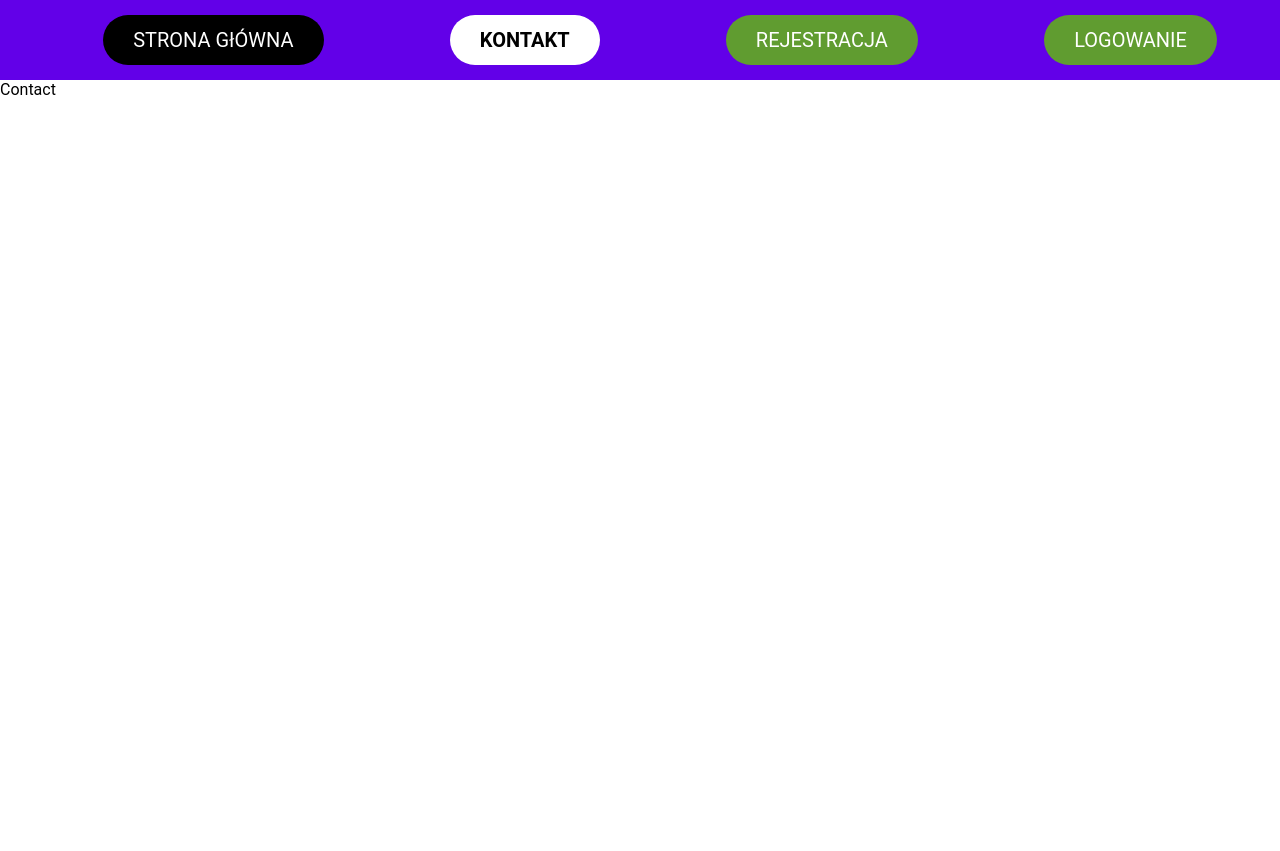
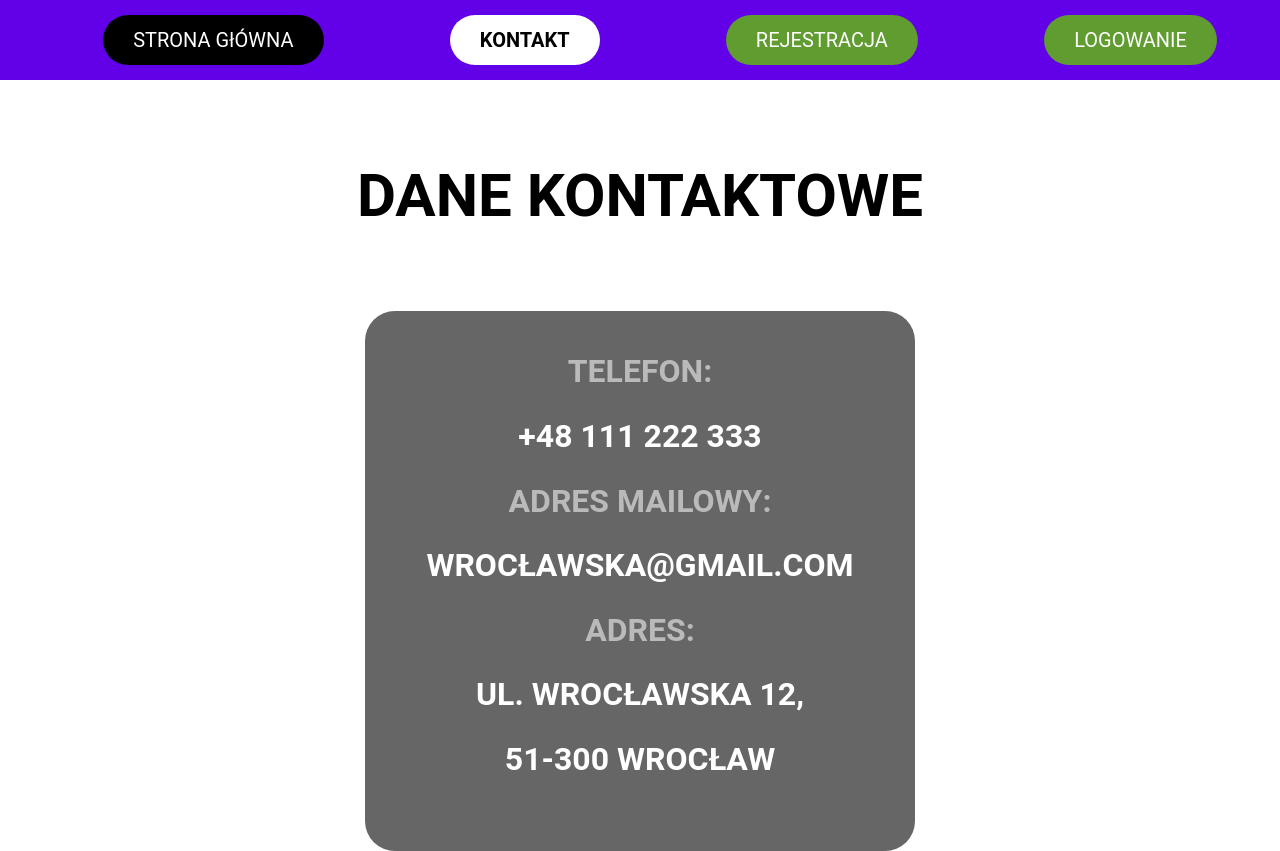
Before and after one commit to MichalKapa/PatientRegistrationSystem, a React (Create React App) app in the folder frontend/: page /contact in a window 1280 px wide. Before the commit the page ends 800 px from the top, so only its background shows below. Built offline with nearby package versions, Linux system fonts and the light colour scheme.

Commit message:
Add Contact page.

```diff
--- a/frontend/src/components/Header.tsx
+++ b/frontend/src/components/Header.tsx
@@ -1,11 +1,8 @@
 import "../styles/Header.scss";
-import { useLocation } from 'react-router-dom';
 import HeaderButton from "./HeaderButton";
 
 const Header = () => {
     const user: string = 'g'
-    const location = useLocation();
-
     switch(user) {
         case 'p': {
             return (
--- a/frontend/src/pages/Contact.tsx
+++ b/frontend/src/pages/Contact.tsx
@@ -1,8 +1,20 @@
-import React from 'react'
+import '../styles/Base.scss'
+import '../styles/Contact.scss'
 
 function Contact() {
   return (
-    <div>Contact</div>
+    <div id='contact_page'>
+      <h1 className='main_text'>DANE KONTAKTOWE</h1>
+      <div className='info_box'>
+        <h1>TELEFON:</h1>
+        <h2>+48 111 222 333</h2>
+        <h1>ADRES MAILOWY:</h1>
+        <h2>WROCŁAWSKA@GMAIL.COM</h2>
+        <h1>ADRES:</h1>
+        <h2>UL. WROCŁAWSKA 12,</h2>
+        <h2>51-300 WROCŁAW</h2>
+      </div>
+    </div>
   )
 }
 
--- a/frontend/src/styles/Base.scss
+++ b/frontend/src/styles/Base.scss
@@ -5,6 +5,8 @@ body {
 
 $color_header: #6200E8;
 $color_lime: #D4FFC9;
+$color_gray_info: #666666;
+$color_gray_text: #BABABA;
 
 .buttons {
     text-decoration: none;
@@ -14,3 +16,9 @@ $color_lime: #D4FFC9;
     font-size: 20px;
     line-height: 24px;
 }
+
+.main_text {
+    font-size: 60px;
+    text-align: center;
+    margin: 80px 0;
+}
--- a/frontend/src/styles/Contact.scss
+++ b/frontend/src/styles/Contact.scss
@@ -0,0 +1,25 @@
+@import './Base.scss';
+
+#contact_page {
+    .info_box{
+        background-color: $color_gray_info;
+        width: 510px;
+        height: 500px;
+        border-radius: 30px;
+        padding: 20px;
+        margin: auto;
+
+        h1, h2 {
+            text-align: center;
+        }
+
+        h1 {
+            color: $color_gray_text;
+        }
+
+        h2 {
+            color: white;
+            font-size: 32px;
+        }
+    }
+}
```
